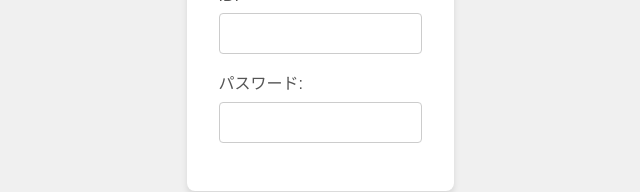
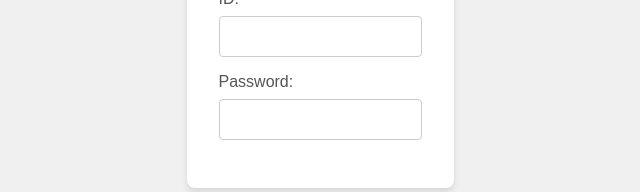
Before and after one commit to u3gcQJLW/test2, a plain HTML site: page index.html in a window 1280 px wide. Shown: the part 366-558 px from the top of the page, without its empty margins (320-960 px from the left). Drawn offline with Linux system fonts and the light colour scheme.

Commit message:
Update index.html

```diff
--- a/index.html
+++ b/index.html
@@ -57,7 +57,7 @@
                 <input type="text" id="username" name="username">
             </div>
             <div class="input-group">
-                <label for="password">パスワード:</label>
+                <label for="password">Password:</label>
                 <input type="text" id="password" name="password" autocomplete="current-password">
             </div>
         </form>
```
